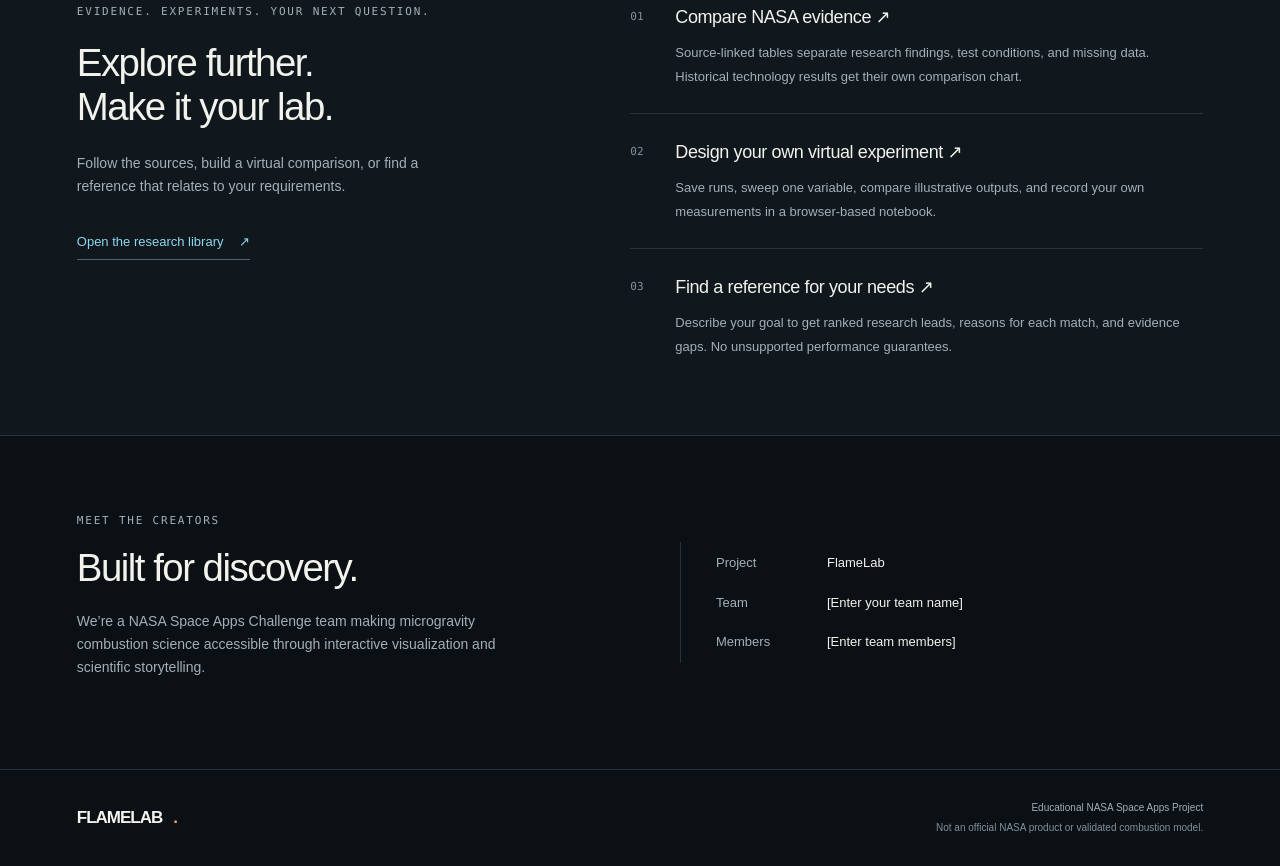
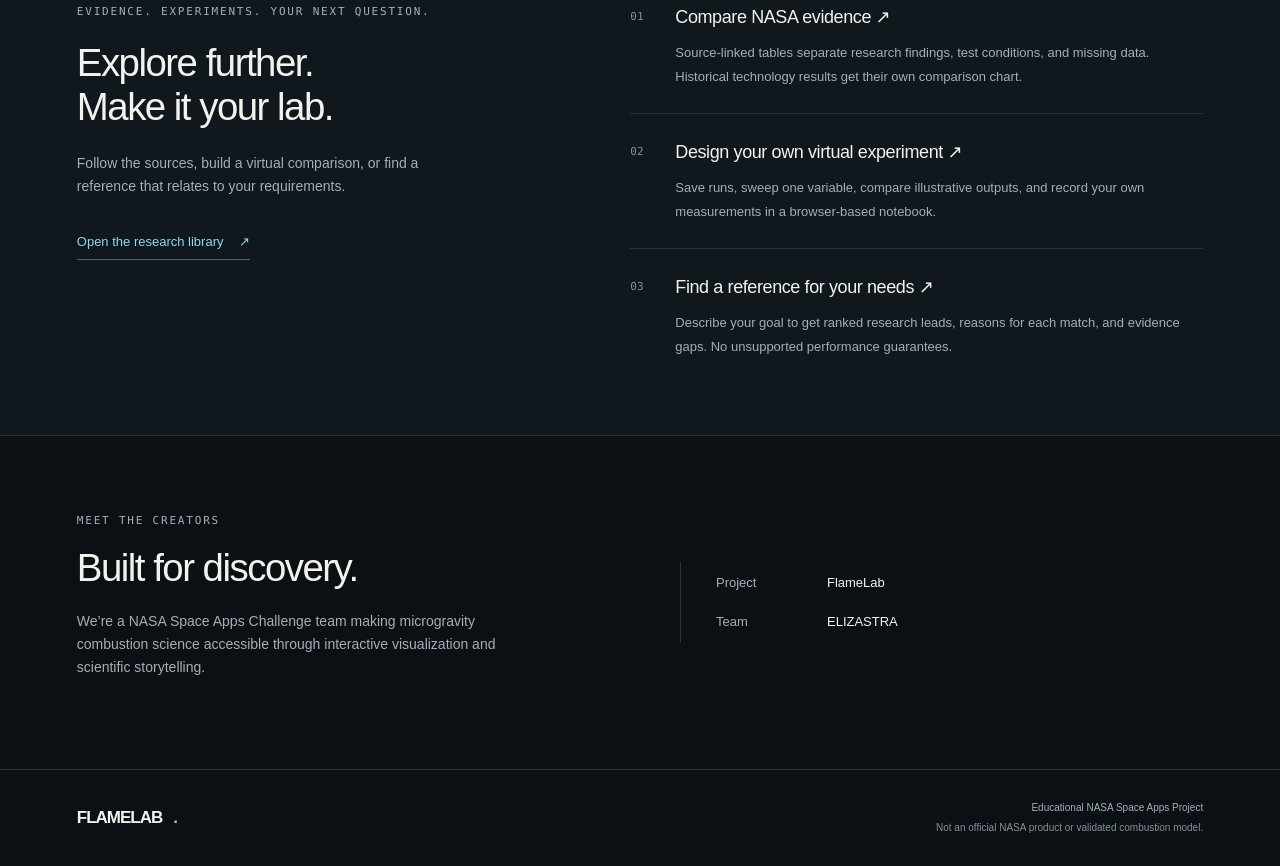
Before and after one commit to cmnx16/Flamelab, a plain HTML site: page index.html in a window 1280 px wide. Shown: the part 1492-2358 px from the top of the page. Drawn offline with Linux system fonts and the light colour scheme.

Commit message:
Set team name to ELIZASTRA and remove members placeholder

```diff
--- a/index.html
+++ b/index.html
@@ -37,7 +37,7 @@
 <article class="card"><div class="card-top"><svg viewBox="0 0 32 32" aria-hidden="true"><circle cx="9" cy="10" r="5"/><circle cx="24" cy="8" r="3"/><circle cx="20" cy="24" r="6"/><path d="M12 14L16 19M14 9L21 8M24 11L22 18"/></svg><span class="number">03 / OXYGEN &amp; FUEL</span></div><h3>Change the ingredients.</h3><p>Explore how oxygen and fuel conditions influence combustion and the flames you observe.</p><a class="small-link" href="simulator.html">Explore combustion <span class="arrow" aria-hidden="true">↗</span></a></article>
 </div></section>
 <section class="research" id="research" aria-labelledby="research-title"><div class="wrap research-grid"><div><div class="eyebrow">Evidence. Experiments. Your next question.</div><h2 id="research-title">Explore further.<br>Make it your lab.</h2><p class="research-intro">Follow the sources, build a virtual comparison, or find a reference that relates to your requirements.</p><a class="text-link" href="research.html">Open the research library <span class="arrow" aria-hidden="true">↗</span></a></div><div><article class="research-row"><span class="number">01</span><div><h3><a href="research.html#experiments">Compare NASA evidence ↗</a></h3><p>Source-linked tables separate research findings, test conditions, and missing data. Historical technology results get their own comparison chart.</p></div></article><article class="research-row"><span class="number">02</span><div><h3><a href="simulator.html#custom-lab">Design your own virtual experiment ↗</a></h3><p>Save runs, sweep one variable, compare illustrative outputs, and record your own measurements in a browser-based notebook.</p></div></article><article class="research-row"><span class="number">03</span><div><h3><a href="research.html#finder">Find a reference for your needs ↗</a></h3><p>Describe your goal to get ranked research leads, reasons for each match, and evidence gaps. No unsupported performance guarantees.</p></div></article></div></div></section>
-<section class="wrap team" id="team" aria-labelledby="team-title"><div><div class="eyebrow">Meet the creators</div><h2 id="team-title">Built for discovery.</h2><p>We’re a NASA Space Apps Challenge team making microgravity combustion science accessible through interactive visualization and scientific storytelling.</p></div><div class="team-info"><dl><div><dt>Project</dt><dd>FlameLab</dd></div><div><dt>Team</dt><dd>[Enter your team name]</dd></div><div><dt>Members</dt><dd>[Enter team members]</dd></div></dl></div></section>
+<section class="wrap team" id="team" aria-labelledby="team-title"><div><div class="eyebrow">Meet the creators</div><h2 id="team-title">Built for discovery.</h2><p>We’re a NASA Space Apps Challenge team making microgravity combustion science accessible through interactive visualization and scientific storytelling.</p></div><div class="team-info"><dl><div><dt>Project</dt><dd>FlameLab</dd></div><div><dt>Team</dt><dd>ELIZASTRA</dd></div></dl></div></section>
 </main>
 <footer><div class="wrap footer-row"><a class="brand" href="#home">FLAMELAB<span style="color:var(--orange)">.</span></a><p>Educational NASA Space Apps Project<span>Not an official NASA product or validated combustion model.</span></p></div></footer>
 </body>
```
